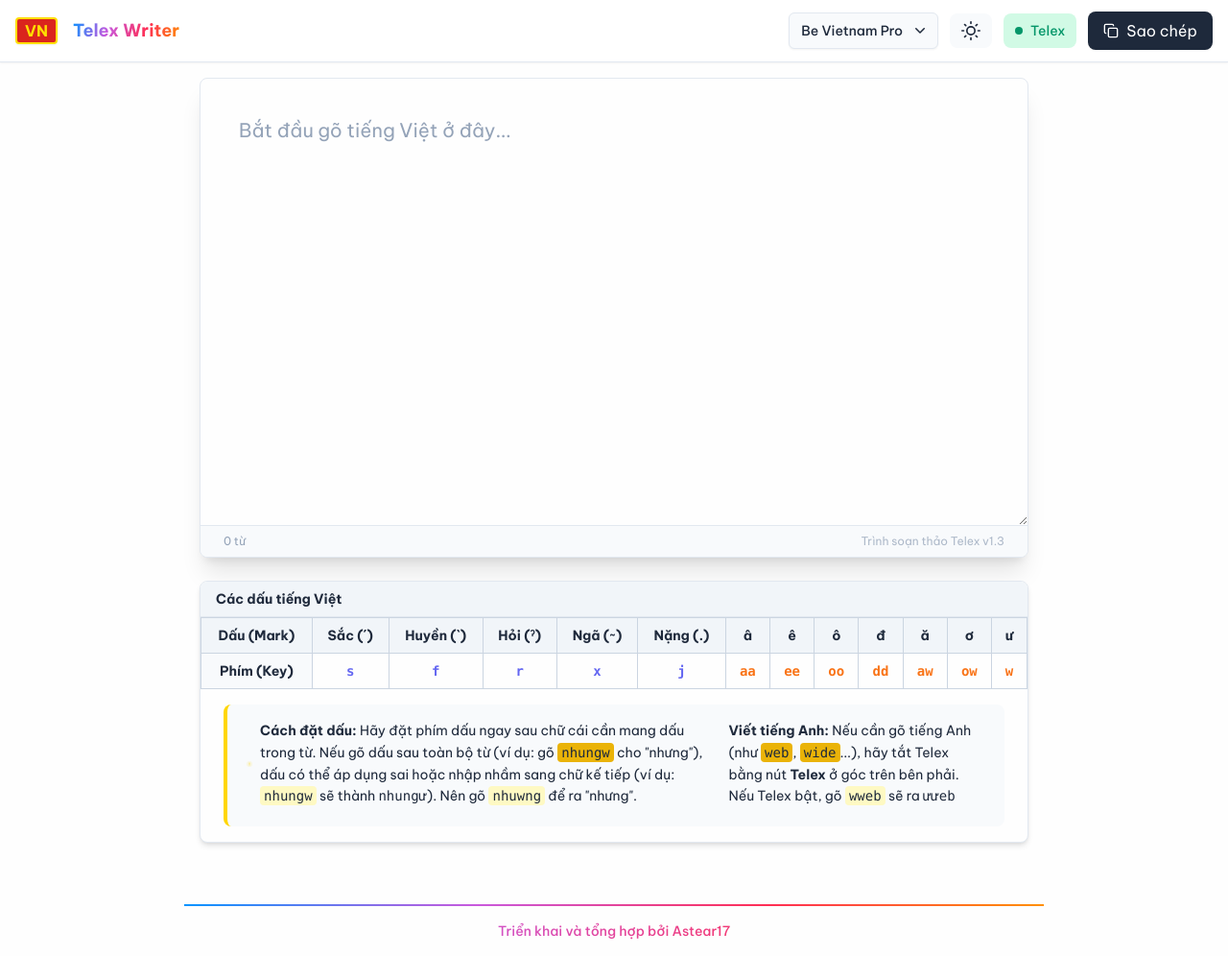
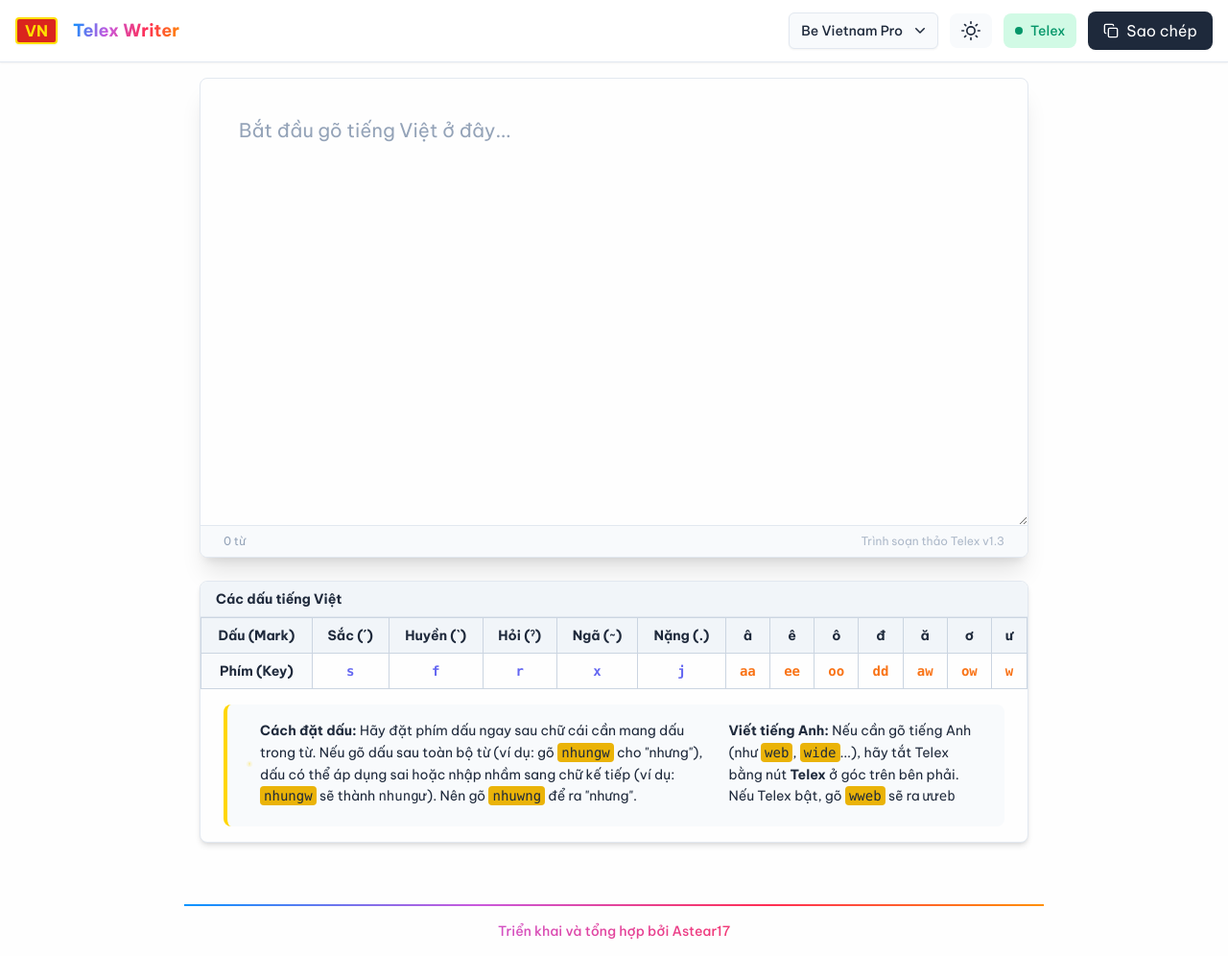
Before and after one commit to Astear17/VNTelexWriter, a plain HTML site: page index.html in a window 1280 px wide. Shown: the whole page at 96% size. Drawn offline with nearby package versions, Linux system fonts and the light colour scheme.

```diff
--- a/index.html
+++ b/index.html
@@ -265,7 +265,7 @@
             <path d="M12 8v4M12 16h.01" stroke="#FFD600" stroke-width="2" stroke-linecap="round"></path></svg>
             <div id="font-menu" class="origin-top-right absolute right-0 mt-2 w-56 rounded-md shadow-lg bg-nav-bg border border-primary ring-1 ring-black ring-opacity-5 focus:outline-none hidden max-h-60 overflow-y-auto z-50" role="menu" aria-orientation="vertical" aria-labelledby="font-menu-button" tabindex="-1">
               <div class="py-1" role="a"></div><span class="font-semibold text-yellow-500" style="color:#FFD600">Lưu ý sử dụng dấu và Telex</span>
-            </div><span class="text-sm text-primary leading-relaxed"><b>Cách đặt dấu:</b> Hãy đặt phím dấu ngay sau chữ cái cần mang dấu trong từ. Nếu gõ dấu sau toàn bộ từ (ví dụ: gõ <span class="font-mono bg-yellow-500 px-1 py-0.5 rounded">nhungw</span> cho "nhưng"), dấu có thể áp dụng sai hoặc nhập nhầm sang chữ kế tiếp (ví dụ: <span class="font-mono bg-yellow-100 px-1 py-0.5 rounded">nhungw</span> sẽ thành <span class="font-mono">nhungư</span>). Nên gõ <span class="font-mono bg-yellow-100 px-1 py-0.5 rounded">nhuwng</span> để ra "nhưng".</span> <span class="text-sm text-primary leading-relaxed"><b>Viết tiếng Anh:</b> Nếu cần gõ tiếng Anh (như <span class="font-mono bg-yellow-500 px-1 py-0.5 rounded">web</span>, <span class="font-mono bg-yellow-500 px-1 py-0.5 rounded">wide</span>...), hãy tắt Telex bằng nút <span class="font-bold">Telex</span> ở góc trên bên phải. Nếu Telex bật, gõ <span class="font-mono bg-yellow-100 px-1 py-0.5 rounded">wweb</span> sẽ ra <span class="font-mono">ưưeb</span></span>
+            </div><span class="text-sm text-primary leading-relaxed"><b>Cách đặt dấu:</b> Hãy đặt phím dấu ngay sau chữ cái cần mang dấu trong từ. Nếu gõ dấu sau toàn bộ từ (ví dụ: gõ <span class="font-mono bg-yellow-500 px-1 py-0.5 rounded">nhungw</span> cho "nhưng"), dấu có thể áp dụng sai hoặc nhập nhầm sang chữ kế tiếp (ví dụ: <span class="font-mono bg-yellow-500 px-1 py-0.5 rounded">nhungw</span> sẽ thành <span class="font-mono">nhungư</span>). Nên gõ <span class="font-mono bg-yellow-500 px-1 py-0.5 rounded">nhuwng</span> để ra "nhưng".</span> <span class="text-sm text-primary leading-relaxed"><b>Viết tiếng Anh:</b> Nếu cần gõ tiếng Anh (như <span class="font-mono bg-yellow-500 px-1 py-0.5 rounded">web</span>, <span class="font-mono bg-yellow-500 px-1 py-0.5 rounded">wide</span>...), hãy tắt Telex bằng nút <span class="font-bold">Telex</span> ở góc trên bên phải. Nếu Telex bật, gõ <span class="font-mono bg-yellow-500 px-1 py-0.5 rounded">wweb</span> sẽ ra <span class="font-mono">ưưeb</span></span>
           </div>
         </div>
       </div>
```
